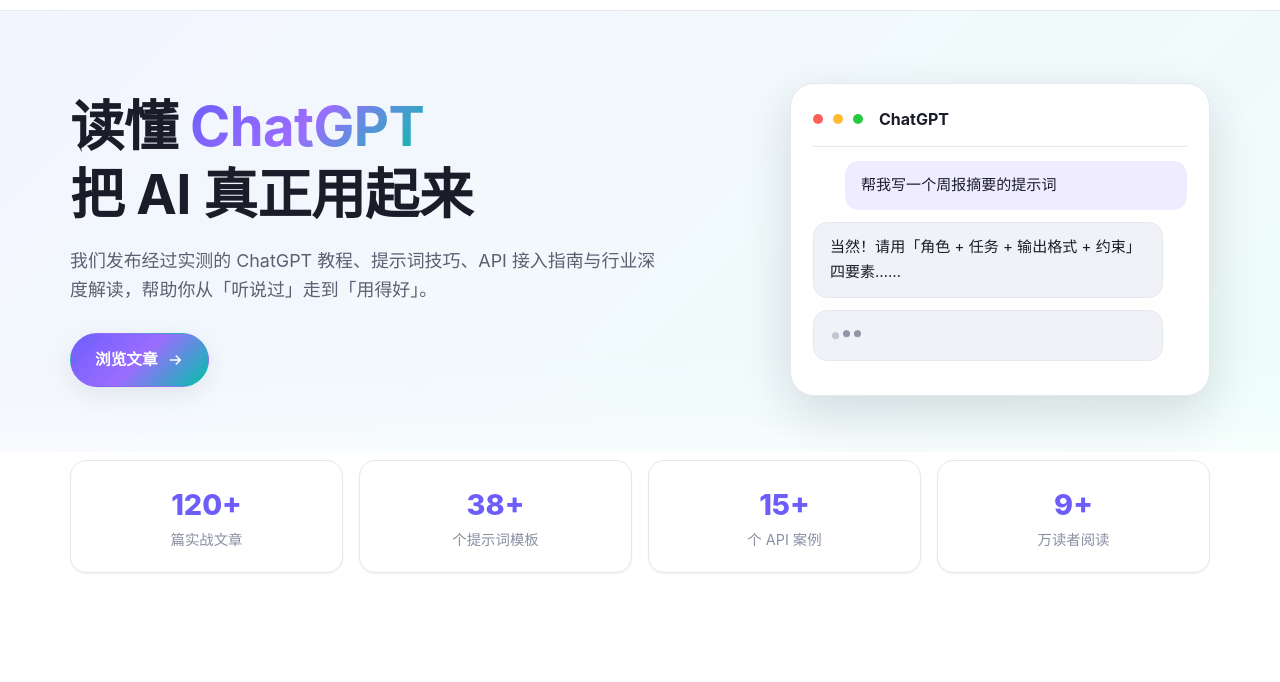
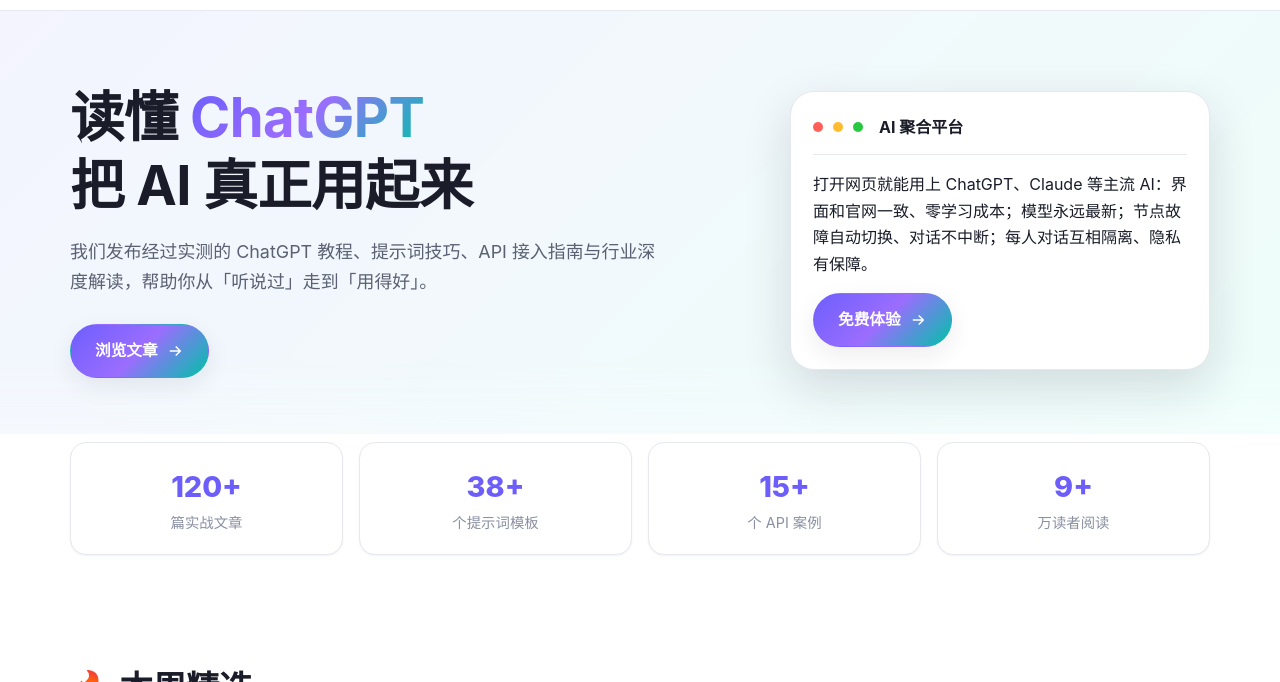
Before and after one commit to bayga01/chatgpt-blog, a plain HTML site: page index.html in a window 1280 px wide. Shown: the part 57-739 px from the top of the page. Drawn offline with Linux system fonts and the light colour scheme.

Commit message:
Add promo card with CTA button in hero section

```diff
--- a/index.html
+++ b/index.html
@@ -62,14 +62,16 @@
         </div>
       </div>
       <div class="hero-visual">
-        <div class="glass-card">
+        <div class="glass-card promo-card">
           <div class="chat-head">
             <span class="dot r"></span><span class="dot y"></span><span class="dot g"></span>
-            <span style="margin-left:6px">ChatGPT</span>
+            <span style="margin-left:6px">AI 聚合平台</span>
           </div>
-          <div class="msg user">帮我写一个周报摘要的提示词</div>
-          <div class="msg bot">当然！请用「角色 + 任务 + 输出格式 + 约束」四要素……</div>
-          <div class="msg bot"><span class="typing"><i></i><i></i><i></i></span></div>
+          <p class="promo-text">打开网页就能用上 ChatGPT、Claude 等主流 AI：界面和官网一致、零学习成本；模型永远最新；节点故障自动切换、对话不中断；每人对话互相隔离、隐私有保障。</p>
+          <a href="https://oai.oooai.cc/list/#/register?inviter=PV0KQ6" class="btn btn-primary promo-btn" target="_blank" rel="noopener noreferrer">
+            免费体验
+            <svg viewBox="0 0 24 24" width="18" height="18" fill="none" stroke="currentColor" stroke-width="2"><path d="M5 12h14M13 6l6 6-6 6"/></svg>
+          </a>
         </div>
       </div>
     </div>
```
